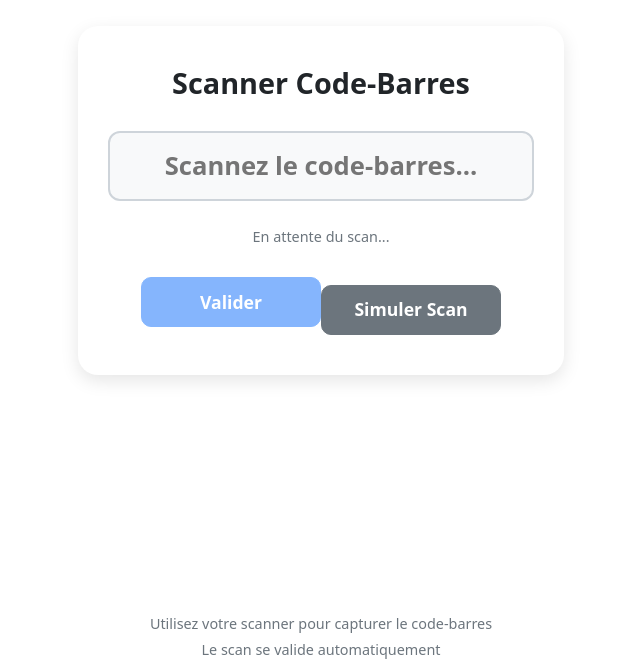
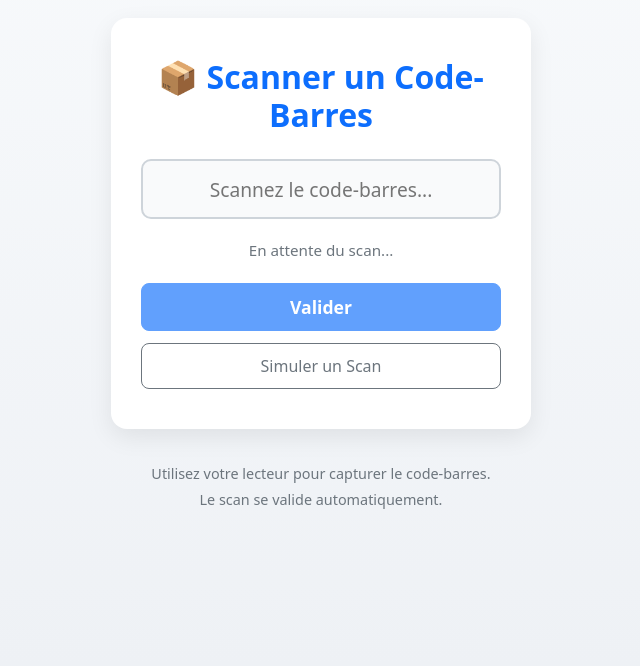
Before and after one commit to hindacharrab/scanapp2-frontend, a React (Vite) app: page / in a window 1280 px wide. Shown: the part 134-800 px from the top of the page, without its empty margins (319-959 px from the left). Built offline with nearby package versions, Linux system fonts and the light colour scheme.

Commit message:
✨ Mise à jour ScanForm.jsx (nouveau design ou corrections)

```diff
--- a/src/components/ScanForm.jsx
+++ b/src/components/ScanForm.jsx
@@ -1,7 +1,7 @@
 // ScanForm.jsx
 import React, { useState, useRef, useEffect, useCallback } from "react";
 import { sendScan } from "../services/ScanService";
-import { Button } from "react-bootstrap";
+import { Button, Spinner } from "react-bootstrap";
 import Message from "./Message";
 
 const SCAN_TIMEOUT_MS = 100;
@@ -21,13 +21,8 @@ const ScanForm = () => {
   useEffect(() => {
     inputRef.current?.focus();
     document.body.style.margin = "0";
-    document.body.style.padding = "0";
-    document.body.style.overflow = "hidden";
-    document.body.style.backgroundColor = "#f8f9fa";
+    document.body.style.backgroundColor = "#f5f7fa";
     return () => {
-      document.body.style.margin = "";
-      document.body.style.padding = "";
-      document.body.style.overflow = "";
       document.body.style.backgroundColor = "";
     };
   }, []);
@@ -46,11 +41,11 @@ const ScanForm = () => {
 
     try {
       const result = await sendScan(scannedValue);
-      setMessage({ type: "success", text: result.Message || "Scan enregistré avec succès" });
+      setMessage({ type: "success", text: result.Message || "Scan enregistré avec succès ✅" });
       setShowMessage(true);
       setTimeout(resetScan, SUCCESS_TOAST_DURATION);
     } catch (err) {
-      setMessage({ type: "danger", text: err.Message || err.message || "Erreur lors du scan" });
+      setMessage({ type: "danger", text: err.Message || err.message || "Erreur lors du scan ❌" });
       setShowMessage(true);
       setTimeout(resetScan, ERROR_TOAST_DURATION);
     }
@@ -81,23 +76,26 @@ const ScanForm = () => {
     };
   }, [isProcessing, handleScanComplete]);
 
-  const handleSubmit = useCallback((e) => {
+  const handleSubmit = useCallback(
+    (e) => {
       e.preventDefault();
       if (numeroBL && !isProcessing) handleScanComplete(numeroBL);
-  }, [numeroBL, isProcessing, handleScanComplete]);
+    },
+    [numeroBL, isProcessing, handleScanComplete]
+  );
 
   return (
-    <div style={{
+    <div
+      style={{
         minHeight: "100vh",
         display: "flex",
         flexDirection: "column",
-      justifyContent: "flex-start",
+        justifyContent: "center",
         alignItems: "center",
-      paddingTop: "20vh",
-      paddingBottom: "150px", // espace pour instructions
-      backgroundColor: "#ffffff",
-      position: "relative"
-    }}>
+        background: "linear-gradient(180deg, #f8fafc 0%, #eef1f5 100%)",
+        padding: "20px",
+      }}
+    >
       {message && (
         <Message
           type={message.type}
@@ -112,61 +110,59 @@ const ScanForm = () => {
         style={{
           backgroundColor: "#ffffff",
           padding: "40px 30px",
-          borderRadius: "20px",
-          boxShadow: "0 6px 18px rgba(0,0,0,0.1)",
-          display: "flex",
-          flexDirection: "column",
-          alignItems: "center",
+          borderRadius: "16px",
+          boxShadow: "0 8px 24px rgba(0,0,0,0.08)",
+          width: "100%",
+          maxWidth: "420px",
+          textAlign: "center",
         }}
       >
-        <h2 style={{ marginBottom: "30px", color: "#212529", fontWeight: 600, fontSize: "1.8rem" }}>
-          Scanner Code-Barres
+        <h2 style={{ marginBottom: "25px", color: "#0d6efd", fontWeight: 600 }}>
+          📦 Scanner un Code-Barres
         </h2>
 
-        <form onSubmit={handleSubmit} style={{ textAlign: "center", width: "100%" }}>
+        <form onSubmit={handleSubmit}>
           <input
             type="text"
             ref={inputRef}
             value={numeroBL}
             readOnly
-            onKeyDown={(e) => e.preventDefault()}
-            onKeyPress={(e) => e.preventDefault()}
-            onKeyUp={(e) => e.preventDefault()}
-            onInput={(e) => e.preventDefault()}
-            onPaste={(e) => e.preventDefault()}
             placeholder="Scannez le code-barres..."
-            className="text-center"
             style={{
-              height: "70px",
               width: "100%",
-              fontSize: "1.6rem",
-              fontWeight: "600",
-              borderRadius: "12px",
-              border: isProcessing
-                ? "3px solid #ffc107"
-                : numeroBL
-                ? "3px solid #28a745"
+              height: "60px",
+              fontSize: "1.2rem",
+              fontWeight: "500",
+              borderRadius: "10px",
+              border: numeroBL
+                ? "2px solid #198754"
+                : isProcessing
+                ? "2px solid #ffc107"
                 : "2px solid #ced4da",
-              backgroundColor: isProcessing ? "#fff3cd" : "#f8f9fa",
+              backgroundColor: "#f9fafb",
               color: "#212529",
-              marginBottom: "25px",
-              padding: "0 15px",
+              textAlign: "center",
+              marginBottom: "20px",
               transition: "all 0.3s ease",
               outline: "none",
-              boxShadow: numeroBL ? "0 0 0 0.2rem rgba(40, 167, 69, 0.25)" : "none",
-              cursor: "text",
-              userSelect: "none",
+              boxShadow: numeroBL
+                ? "0 0 6px rgba(25,135,84,0.3)"
+                : isProcessing
+                ? "0 0 6px rgba(255,193,7,0.3)"
+                : "none",
             }}
           />
 
-          <div style={{ height: "24px", marginBottom: "20px", fontSize: "0.9rem", color: "#6c757d", fontWeight: 500 }}>
-            {isProcessing ? (
-              <span style={{ color: "#ffc107" }}>⏳ Traitement en cours...</span>
-            ) : numeroBL ? (
-              <span style={{ color: "#28a745" }}>✓ Code détecté</span>
-            ) : (
-              <span>En attente du scan...</span>
-            )}
+          <div
+            style={{
+              height: "24px",
+              marginBottom: "20px",
+              fontSize: "0.95rem",
+              color: isProcessing ? "#ffc107" : numeroBL ? "#198754" : "#6c757d",
+              fontWeight: 500,
+            }}
+          >
+            {isProcessing ? "⏳ Traitement en cours..." : numeroBL ? "✓ Code détecté" : "En attente du scan..."}
           </div>
 
           <Button
@@ -174,51 +170,50 @@ const ScanForm = () => {
             type="submit"
             disabled={!numeroBL || isProcessing}
             style={{
-              width: "180px",
-              height: "50px",
+              width: "100%",
+              height: "48px",
               fontSize: "1.1rem",
               fontWeight: "600",
-              borderRadius: "10px",
-              transition: "all 0.2s ease",
-              opacity: !numeroBL || isProcessing ? 0.5 : 1,
-              cursor: !numeroBL || isProcessing ? "not-allowed" : "pointer",
+              borderRadius: "8px",
             }}
           >
-            {isProcessing ? "Envoi..." : "Valider"}
+            {isProcessing ? (
+              <>
+                <Spinner animation="border" size="sm" className="me-2" /> Envoi...
+              </>
+            ) : (
+              "Valider"
+            )}
           </Button>
+
           <Button
-    variant="secondary"
-    onClick={() => handleScanComplete(" BL209982")}
+            variant="outline-secondary"
+            onClick={() => handleScanComplete("BL209982")}
             style={{
-      width: "180px",
-      height: "50px",
-      fontSize: "1.1rem",
-      fontWeight: "600",
-      borderRadius: "10px",
-      marginTop: "15px",
+              width: "100%",
+              height: "46px",
+              marginTop: "12px",
+              fontSize: "1rem",
+              fontWeight: "500",
+              borderRadius: "8px",
             }}
           >
-    Simuler Scan
+            Simuler un Scan
           </Button>
         </form>
       </div>
 
-      {/* Footer mobile-friendly */}
-      <div
+      <footer
         style={{
-          position: "absolute",
-          bottom: "env(safe-area-inset-bottom, 20px)",
-          width: "100%",
+          marginTop: "30px",
           textAlign: "center",
           color: "#6c757d",
           fontSize: "0.9rem",
-          padding: "0 10px",
-          zIndex: 1000
         }}
       >
-        <p style={{ margin: "5px 0" }}>Utilisez votre scanner pour capturer le code-barres</p>
-        <p style={{ margin: "5px 0" }}>Le scan se valide automatiquement</p>
-      </div>
+        <p style={{ margin: "4px 0" }}>Utilisez votre lecteur pour capturer le code-barres.</p>
+        <p style={{ margin: "4px 0" }}>Le scan se valide automatiquement.</p>
+      </footer>
     </div>
   );
 };
```
Lines whose indentation alone changed are shown as unchanged.
